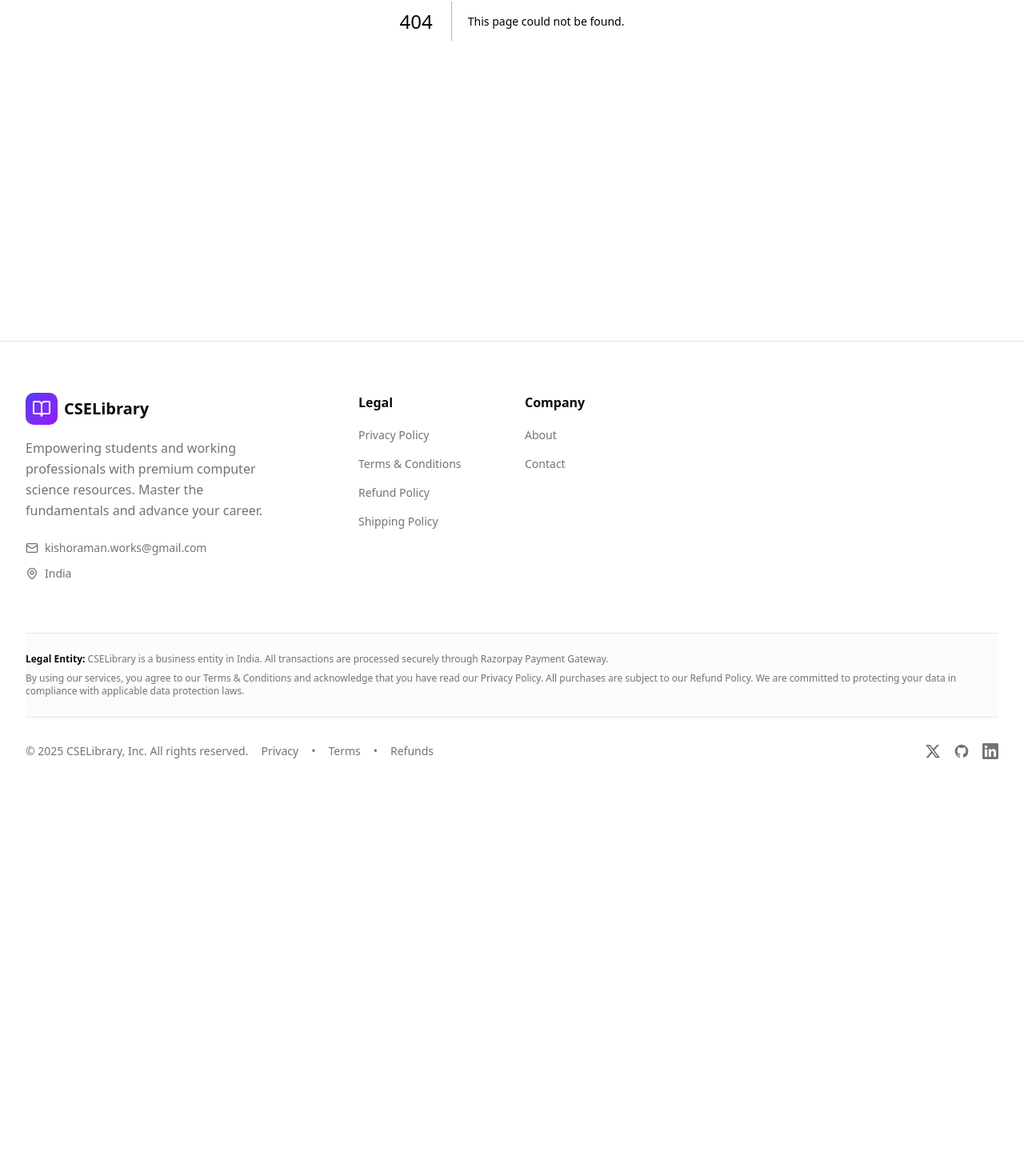
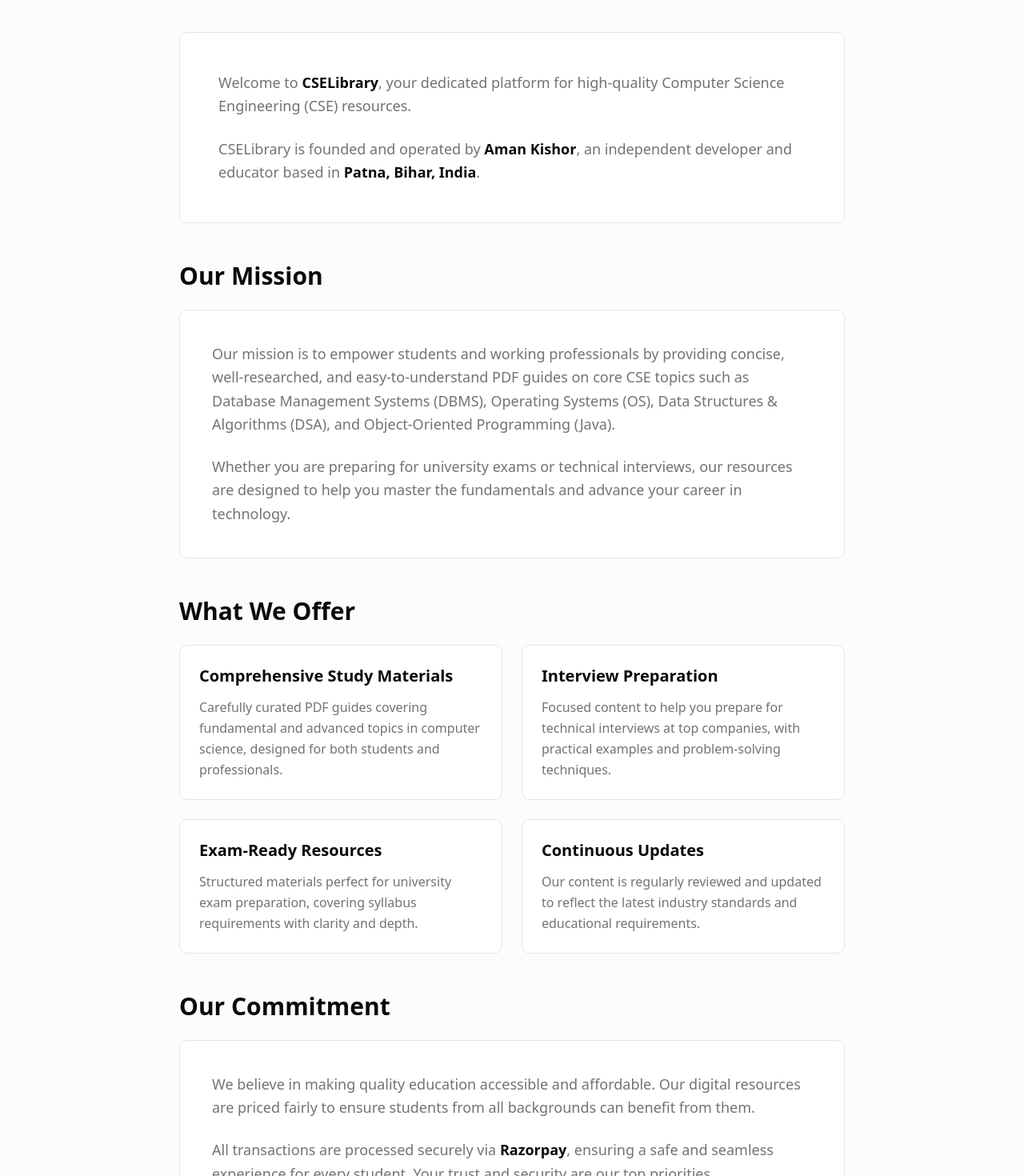
Before and after one commit to kishoraman21/cse-heaven, a Next.js app: page /aboutus in a window 1280 px wide. Before the commit this address had no page. Shown: the part 374-1844 px from the top of the page at 80% size. Before the commit the page ends 1355 px from the top, so only its background shows below. Built offline with nearby package versions, Linux system fonts and the light colour scheme.

Commit message:
add about us page

```diff
--- /dev/null
+++ b/src/app/aboutus/page.tsx
@@ -0,0 +1,160 @@
+"use client"
+
+export default function AboutPage() {
+  return (
+    <div className="min-h-screen mt-10 bg-muted/30">
+      {/* Hero Section */}
+      <div className="bg-background border-b border-border">
+        <div className="max-w-4xl mx-auto px-4 sm:px-6 lg:px-8 py-20 text-center">
+          <h1 className="text-5xl md:text-6xl font-bold text-foreground mb-6">About Us</h1>
+          <p className="text-xl text-muted-foreground max-w-2xl mx-auto leading-relaxed">
+            Empowering the next generation of computer science professionals with quality educational resources
+          </p>
+        </div>
+      </div>
+
+      {/* Main Content */}
+      <div className="max-w-4xl mx-auto px-4 sm:px-6 lg:px-8 py-16">
+
+        {/* Introduction */}
+        <div className="bg-card rounded-lg border border-border p-8 md:p-12 mb-12">
+          <p className="text-lg text-muted-foreground leading-relaxed mb-6">
+            Welcome to <span className="font-semibold text-foreground">CSELibrary</span>, your dedicated platform for high-quality Computer Science Engineering (CSE) resources.
+          </p>
+          <p className="text-lg text-muted-foreground leading-relaxed">
+            CSELibrary is founded and operated by <span className="font-semibold text-foreground">Aman Kishor</span>, an independent developer and educator based in <span className="font-semibold text-foreground">Patna, Bihar, India</span>.
+          </p>
+        </div>
+
+        {/* Mission Section */}
+        <div className="mb-12">
+          <h2 className="text-3xl font-bold text-foreground mb-6">Our Mission</h2>
+
+          <div className="bg-card rounded-lg border border-border p-8 md:p-10">
+            <p className="text-muted-foreground leading-relaxed text-lg mb-6">
+              Our mission is to empower students and working professionals by providing concise, well-researched, and easy-to-understand PDF guides on core CSE topics such as Database Management Systems (DBMS), Operating Systems (OS), Data Structures & Algorithms (DSA), and Object-Oriented Programming (Java).
+            </p>
+            <p className="text-muted-foreground leading-relaxed text-lg">
+              Whether you are preparing for university exams or technical interviews, our resources are designed to help you master the fundamentals and advance your career in technology.
+            </p>
+          </div>
+        </div>
+
+        {/* What We Offer */}
+        <div className="mb-12">
+          <h2 className="text-3xl font-bold text-foreground mb-6">What We Offer</h2>
+
+          <div className="grid md:grid-cols-2 gap-6">
+            <div className="bg-card rounded-lg border border-border p-6">
+              <h3 className="text-xl font-semibold text-foreground mb-3">Comprehensive Study Materials</h3>
+              <p className="text-muted-foreground leading-relaxed">
+                Carefully curated PDF guides covering fundamental and advanced topics in computer science, designed for both students and professionals.
+              </p>
+            </div>
+
+            <div className="bg-card rounded-lg border border-border p-6">
+              <h3 className="text-xl font-semibold text-foreground mb-3">Interview Preparation</h3>
+              <p className="text-muted-foreground leading-relaxed">
+                Focused content to help you prepare for technical interviews at top companies, with practical examples and problem-solving techniques.
+              </p>
+            </div>
+
+            <div className="bg-card rounded-lg border border-border p-6">
+              <h3 className="text-xl font-semibold text-foreground mb-3">Exam-Ready Resources</h3>
+              <p className="text-muted-foreground leading-relaxed">
+                Structured materials perfect for university exam preparation, covering syllabus requirements with clarity and depth.
+              </p>
+            </div>
+
+            <div className="bg-card rounded-lg border border-border p-6">
+              <h3 className="text-xl font-semibold text-foreground mb-3">Continuous Updates</h3>
+              <p className="text-muted-foreground leading-relaxed">
+                Our content is regularly reviewed and updated to reflect the latest industry standards and educational requirements.
+              </p>
+            </div>
+          </div>
+        </div>
+
+        {/* Commitment Section */}
+        <div className="mb-12">
+          <h2 className="text-3xl font-bold text-foreground mb-6">Our Commitment</h2>
+
+          <div className="bg-card rounded-lg border border-border p-8 md:p-10">
+            <p className="text-muted-foreground leading-relaxed text-lg mb-6">
+              We believe in making quality education accessible and affordable. Our digital resources are priced fairly to ensure students from all backgrounds can benefit from them.
+            </p>
+            <p className="text-muted-foreground leading-relaxed text-lg">
+              All transactions are processed securely via <span className="font-semibold text-foreground">Razorpay</span>, ensuring a safe and seamless experience for every student. Your trust and security are our top priorities.
+            </p>
+          </div>
+        </div>
+
+        {/* Why Choose Us */}
+        <div className="mb-12">
+          <h2 className="text-3xl font-bold text-foreground mb-6">Why Choose CSELibrary?</h2>
+
+          <div className="bg-card rounded-lg border border-border p-8 md:p-10">
+            <ul className="space-y-4">
+              <li className="flex items-start gap-3">
+                <svg className="w-6 h-6 text-green-500 mt-0.5 flex-shrink-0" fill="currentColor" viewBox="0 0 20 20">
+                  <path fillRule="evenodd" d="M10 18a8 8 0 100-16 8 8 0 000 16zm3.707-9.293a1 1 0 00-1.414-1.414L9 10.586 7.707 9.293a1 1 0 00-1.414 1.414l2 2a1 1 0 001.414 0l4-4z" clipRule="evenodd"/>
+                </svg>
+                <span className="text-muted-foreground text-lg">Created by an experienced developer with real-world industry knowledge</span>
+              </li>
+              <li className="flex items-start gap-3">
+                <svg className="w-6 h-6 text-green-500 mt-0.5 flex-shrink-0" fill="currentColor" viewBox="0 0 20 20">
+                  <path fillRule="evenodd" d="M10 18a8 8 0 100-16 8 8 0 000 16zm3.707-9.293a1 1 0 00-1.414-1.414L9 10.586 7.707 9.293a1 1 0 00-1.414 1.414l2 2a1 1 0 001.414 0l4-4z" clipRule="evenodd"/>
+                </svg>
+                <span className="text-muted-foreground text-lg">Focused on practical understanding, not just theory</span>
+              </li>
+              <li className="flex items-start gap-3">
+                <svg className="w-6 h-6 text-green-500 mt-0.5 flex-shrink-0" fill="currentColor" viewBox="0 0 20 20">
+                  <path fillRule="evenodd" d="M10 18a8 8 0 100-16 8 8 0 000 16zm3.707-9.293a1 1 0 00-1.414-1.414L9 10.586 7.707 9.293a1 1 0 00-1.414 1.414l2 2a1 1 0 001.414 0l4-4z" clipRule="evenodd"/>
+                </svg>
+                <span className="text-muted-foreground text-lg">Instant digital delivery with no waiting time</span>
+              </li>
+              <li className="flex items-start gap-3">
+                <svg className="w-6 h-6 text-green-500 mt-0.5 flex-shrink-0" fill="currentColor" viewBox="0 0 20 20">
+                  <path fillRule="evenodd" d="M10 18a8 8 0 100-16 8 8 0 000 16zm3.707-9.293a1 1 0 00-1.414-1.414L9 10.586 7.707 9.293a1 1 0 00-1.414 1.414l2 2a1 1 0 001.414 0l4-4z" clipRule="evenodd"/>
+                </svg>
+                <span className="text-muted-foreground text-lg">Affordable pricing for students and professionals</span>
+              </li>
+              <li className="flex items-start gap-3">
+                <svg className="w-6 h-6 text-green-500 mt-0.5 flex-shrink-0" fill="currentColor" viewBox="0 0 20 20">
+                  <path fillRule="evenodd" d="M10 18a8 8 0 100-16 8 8 0 000 16zm3.707-9.293a1 1 0 00-1.414-1.414L9 10.586 7.707 9.293a1 1 0 00-1.414 1.414l2 2a1 1 0 001.414 0l4-4z" clipRule="evenodd"/>
+                </svg>
+                <span className="text-muted-foreground text-lg">Responsive customer support for any questions or issues</span>
+              </li>
+            </ul>
+          </div>
+        </div>
+
+        {/* Contact CTA */}
+        <div className="bg-gradient-to-r from-indigo-50 to-purple-50 dark:from-indigo-950/20 dark:to-purple-950/20 rounded-lg border border-indigo-200 dark:border-indigo-800 p-8 md:p-10 text-center">
+          <h2 className="text-2xl font-bold text-foreground mb-4">Get in Touch</h2>
+          <p className="text-muted-foreground leading-relaxed mb-6 max-w-2xl mx-auto">
+            Have questions about our resources or need assistance? We're here to help you on your learning journey.
+          </p>
+          <div className="flex flex-col sm:flex-row items-center justify-center gap-4">
+            <a
+              href="mailto:kishoraman2121@gmail.com"
+              className="inline-flex items-center gap-2 bg-foreground text-background px-6 py-3 rounded-lg font-medium hover:opacity-90 transition-opacity"
+            >
+              <svg className="w-5 h-5" fill="none" stroke="currentColor" viewBox="0 0 24 24">
+                <path strokeLinecap="round" strokeLinejoin="round" strokeWidth={2} d="M3 8l7.89 5.26a2 2 0 002.22 0L21 8M5 19h14a2 2 0 002-2V7a2 2 0 00-2-2H5a2 2 0 00-2 2v10a2 2 0 002 2z" />
+              </svg>
+              Contact Us
+            </a>
+            <a
+              href="/browsepdfs"
+              className="inline-flex items-center gap-2 bg-card text-foreground px-6 py-3 rounded-lg font-medium border border-border hover:bg-muted transition-colors"
+            >
+              Browse Resources
+            </a>
+          </div>
+        </div>
+
+      </div>
+    </div>
+  )
+}
```
